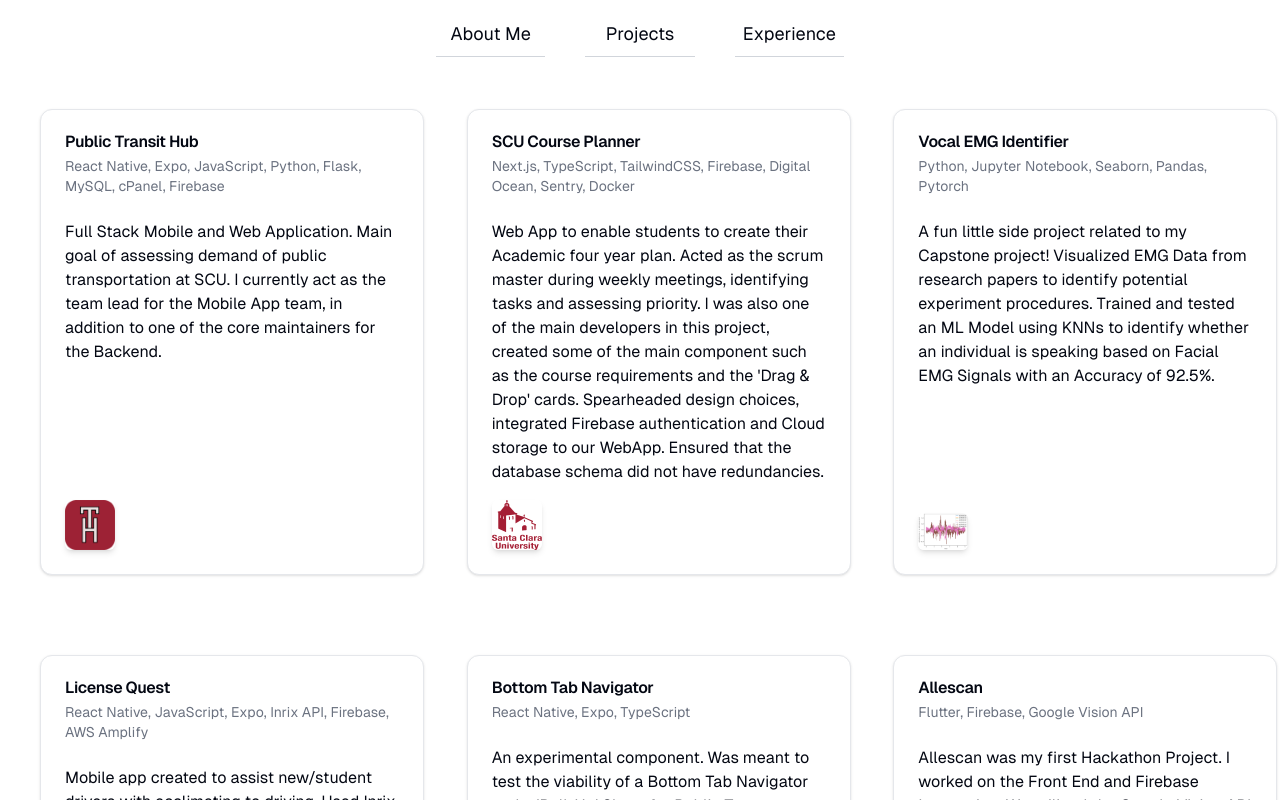
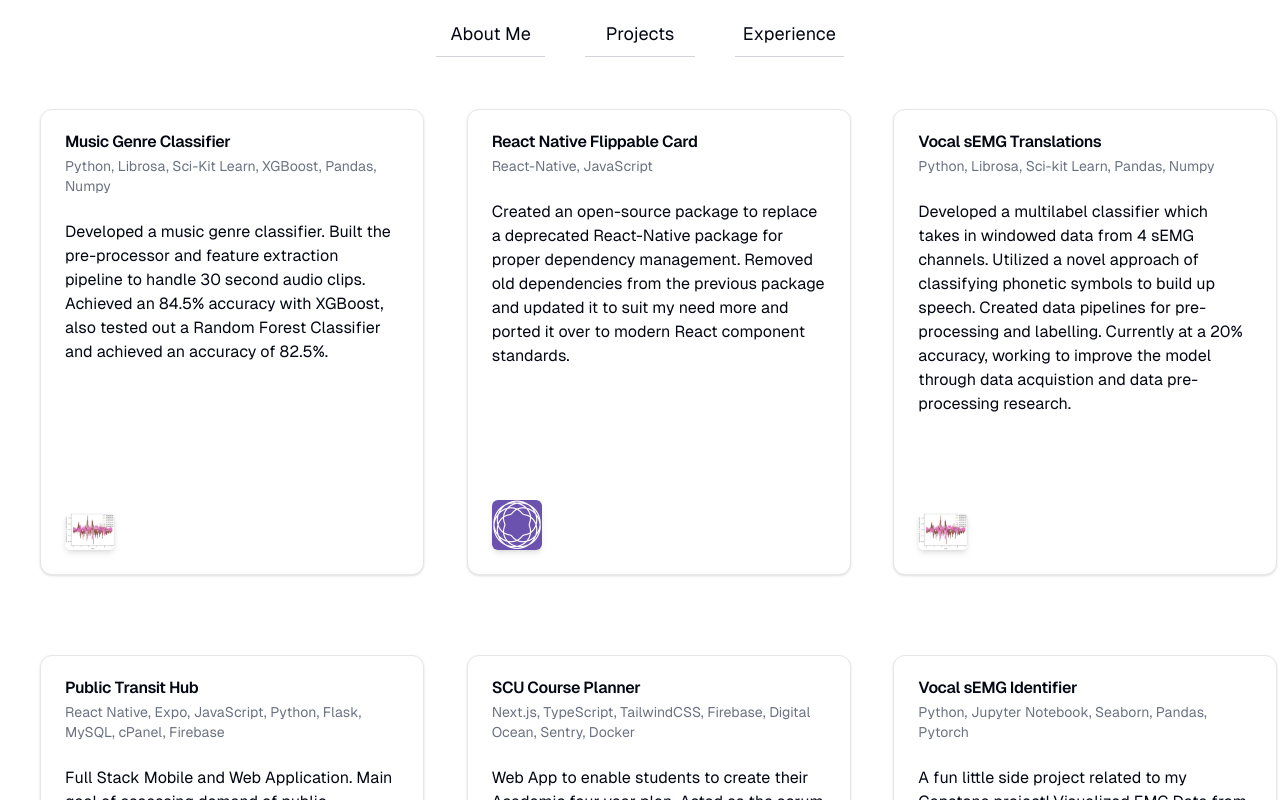
Before and after one commit to RaphaLK/Portfolio, a Next.js app: page /Projects in a window 1280 px wide. Shown: the top 800 px of the page. Built offline with nearby package versions, Linux system fonts and the light colour scheme.

Commit message:
Updated Projects

```diff
--- a/src/app/Projects/page.js
+++ b/src/app/Projects/page.js
@@ -7,13 +7,39 @@
     <div className="flex flex-col items-center font-[family-name:var(--font-geist-sans)]">
       <Navbar />
       <div className="grid grid-cols-3 grid-rows-2 ">
+      <ProjectCard
+          ProjectTitle={"Music Genre Classifier"}
+          ProjectDescription={
+            "Python, Librosa, Sci-Kit Learn, XGBoost, Pandas, Numpy"
+          }
+          ProjectInfo={
+            "Developed a music genre classifier. Built the pre-processor and feature extraction pipeline to handle 30 second audio clips. Achieved an 84.5% accuracy with XGBoost, also tested out a Random Forest Classifier and achieved an accuracy of 82.5%."
+          }
+          ProjectImage={"/Assets/emg_signals.png"}
+        />
+        <ProjectCard
+          ProjectTitle={"React Native Flippable Card"}
+          ProjectDescription={"React-Native, JavaScript"}
+          ProjectInfo={
+            "Created an open-source package to replace a deprecated React-Native package for proper dependency management. Removed old dependencies from the previous package and updated it to suit my need more and ported it over to modern React component standards."
+          }
+          ProjectImage={"/Assets/React_Navigation.png"}
+        />
+        <ProjectCard
+          ProjectTitle={"Vocal sEMG Translations"}
+          ProjectDescription={"Python, Librosa, Sci-kit Learn, Pandas, Numpy"}
+          ProjectInfo={
+            "Developed a multilabel classifier which takes in windowed data from 4 sEMG channels. Utilized a novel approach of classifying phonetic symbols to build up speech. Created data pipelines for pre-processing and labelling. Currently at a 20% accuracy, working to improve the model through data acquistion and data pre-processing research."
+          }
+          ProjectImage={"/Assets/emg_signals.png"}
+        />
         <ProjectCard
           ProjectTitle={"Public Transit Hub"}
           ProjectDescription={
             "React Native, Expo, JavaScript, Python, Flask, MySQL, cPanel, Firebase"
           }
           ProjectInfo={
-            "Full Stack Mobile and Web Application. Main goal of assessing demand of public transportation at SCU. I currently act as the team lead for the Mobile App team, in addition to one of the core maintainers for the Backend."
+            "Full Stack Mobile and Web Application. Main goal of assessing demand of public transportation at SCU. I currently act as the team lead for the Mobile App team, in addition to one of the core maintainers for the Backend repo. I handle Mobile App development, Backend Development, and DevOps. Created new designs and developed multiple features in the mobile app. Developed Web Scrapers, Rest APIs, and Database Automation Scripts."
           }
           ProjectImage={"/Assets/PublicTransitHub.png"}
         />
@@ -28,7 +54,7 @@
           ProjectImage={"/Assets/SCU_Course.png"}
         />
         <ProjectCard
-          ProjectTitle={"Vocal EMG Identifier"}
+          ProjectTitle={"Vocal sEMG Identifier"}
           ProjectDescription={
             "Python, Jupyter Notebook, Seaborn, Pandas, Pytorch"
           }
```
